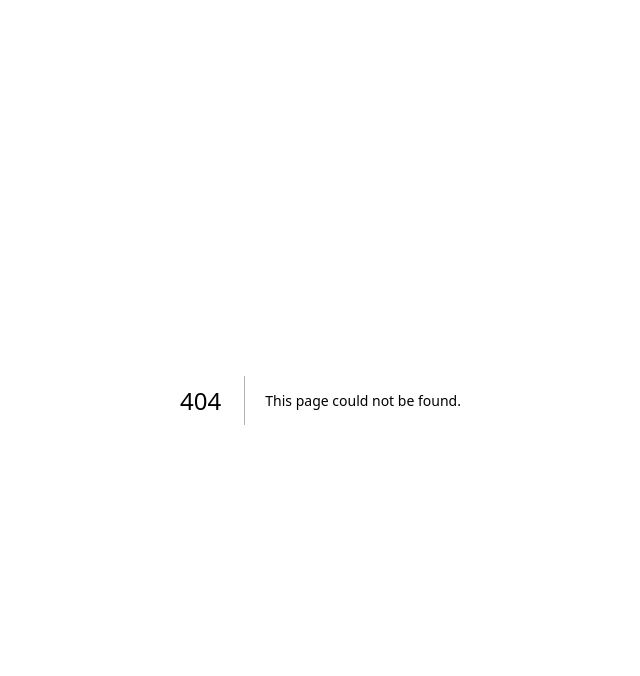
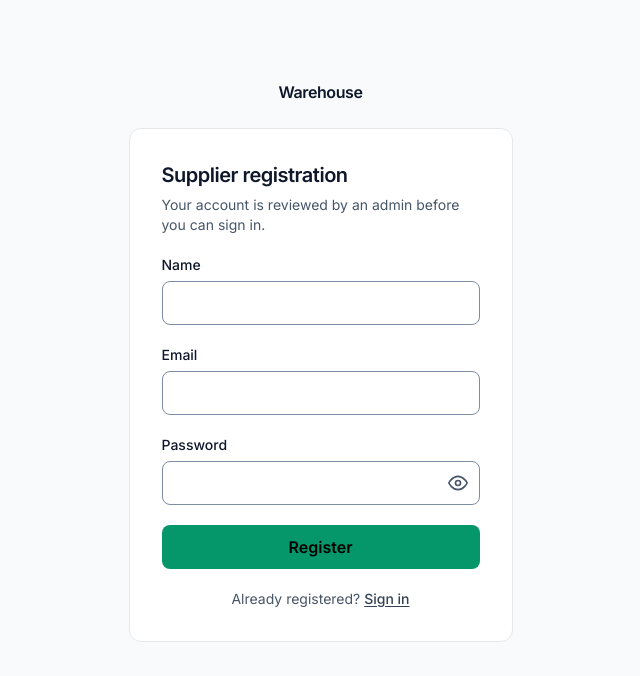
Before and after one commit to Patriciusss/Sistem-Manajemen-Gudang, a Next.js app: page /register in a window 1280 px wide. Before the commit this address had no page. Shown: the top 676 px of the page, without its empty margins (312-952 px from the left). Built offline with nearby package versions, Linux system fonts and the light colour scheme; no server answers.

Commit message:
feat: add supplier registration

```diff
--- /dev/null
+++ b/src/app/(auth)/layout.jsx
@@ -0,0 +1,17 @@
+import Link from "next/link";
+import { redirect } from "next/navigation";
+import { getSession } from "@/lib/session";
+
+export default async function AuthLayout({ children }) {
+  const user = await getSession();
+  if (user) redirect(`/${user.role}`);
+
+  return (
+    <main className="flex min-h-screen flex-col items-center px-6 pb-10 pt-[10vh]">
+      <Link href="/" className="mb-6 font-semibold tracking-tight">
+        Warehouse
+      </Link>
+      {children}
+    </main>
+  );
+}
--- /dev/null
+++ b/src/app/(auth)/register/page.jsx
@@ -0,0 +1,58 @@
+"use client";
+
+import { useState } from "react";
+import Link from "next/link";
+import AuthCard from "@/components/auth/AuthCard";
+import Field from "@/components/ui/Field";
+import Button from "@/components/ui/Button";
+
+export default function RegisterPage() {
+  const [form, setForm] = useState({ name: "", email: "", password: "" });
+  const [result, setResult] = useState({ ok: false, message: "" });
+  const [loading, setLoading] = useState(false);
+
+  const handleChange = (e) => setForm({ ...form, [e.target.name]: e.target.value });
+
+  async function handleSubmit(e) {
+    e.preventDefault();
+    setLoading(true);
+    const res = await fetch("/api/register", {
+      method: "POST",
+      headers: { "Content-Type": "application/json" },
+      body: JSON.stringify(form),
+    });
+    const data = await res.json();
+    setResult({ ok: res.ok, message: data.message });
+    if (res.ok) setForm({ name: "", email: "", password: "" });
+    setLoading(false);
+  }
+
+  return (
+    <AuthCard
+      title="Supplier registration"
+      subtitle="Your account is reviewed by an admin before you can sign in."
+      onSubmit={handleSubmit}
+      footer={
+        <>
+          Already registered?{" "}
+          <Link href="/login" className="font-medium text-primary underline underline-offset-2">
+            Sign in
+          </Link>
+        </>
+      }
+    >
+      <Field label="Name" name="name" autoComplete="name" value={form.name} onChange={handleChange} required />
+      <Field label="Email" name="email" type="email" autoComplete="email" value={form.email} onChange={handleChange} required />
+      <Field label="Password" name="password" type="password" autoComplete="new-password" minLength={6} value={form.password} onChange={handleChange} required />
+      {result.message && (
+        <p
+          role="alert"
+          className={`rounded-lg border px-3 py-2 text-sm ${result.ok ? "border-emerald-300 bg-emerald-50 text-emerald-800" : "border-destructive bg-card text-destructive"}`}
+        >
+          {result.message}
+        </p>
+      )}
+      <Button disabled={loading}>{loading ? "Registering..." : "Register"}</Button>
+    </AuthCard>
+  );
+}
--- /dev/null
+++ b/src/app/api/register/route.js
@@ -0,0 +1,22 @@
+import { NextResponse } from "next/server";
+import bcrypt from "bcryptjs";
+import pool from "@/lib/db";
+
+export async function POST(request) {
+  try {
+    const { name, email, password } = await request.json();
+    if (!name?.trim() || !/^\S+@\S+\.\S+$/.test(email ?? "") || (password ?? "").length < 6) {
+      return NextResponse.json({ message: "Name, valid email, and password (min 6 characters) are required" }, { status: 400 });
+    }
+    const hash = await bcrypt.hash(password, 10);
+    await pool.query(
+      "INSERT INTO users (name, email, password, role, status) VALUES ($1, $2, $3, 'supplier', 'Pending')",
+      [name.trim(), email.trim().toLowerCase(), hash]
+    );
+    return NextResponse.json({ message: "Registration successful. Please wait for admin approval." }, { status: 201 });
+  } catch (error) {
+    if (error.code === "23505") return NextResponse.json({ message: "Email is already registered" }, { status: 409 });
+    console.error(error);
+    return NextResponse.json({ message: "Server error" }, { status: 500 });
+  }
+}
```
